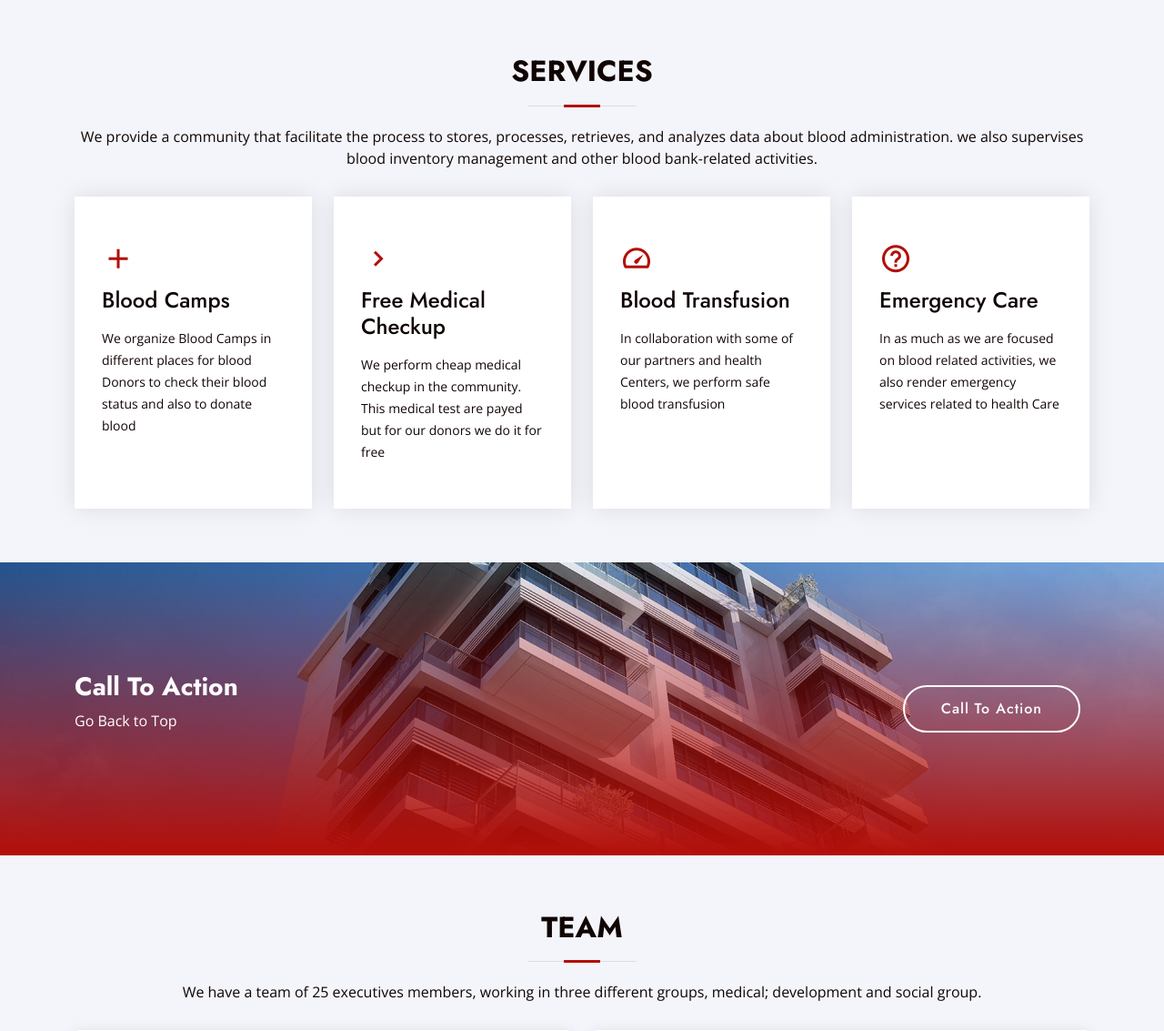
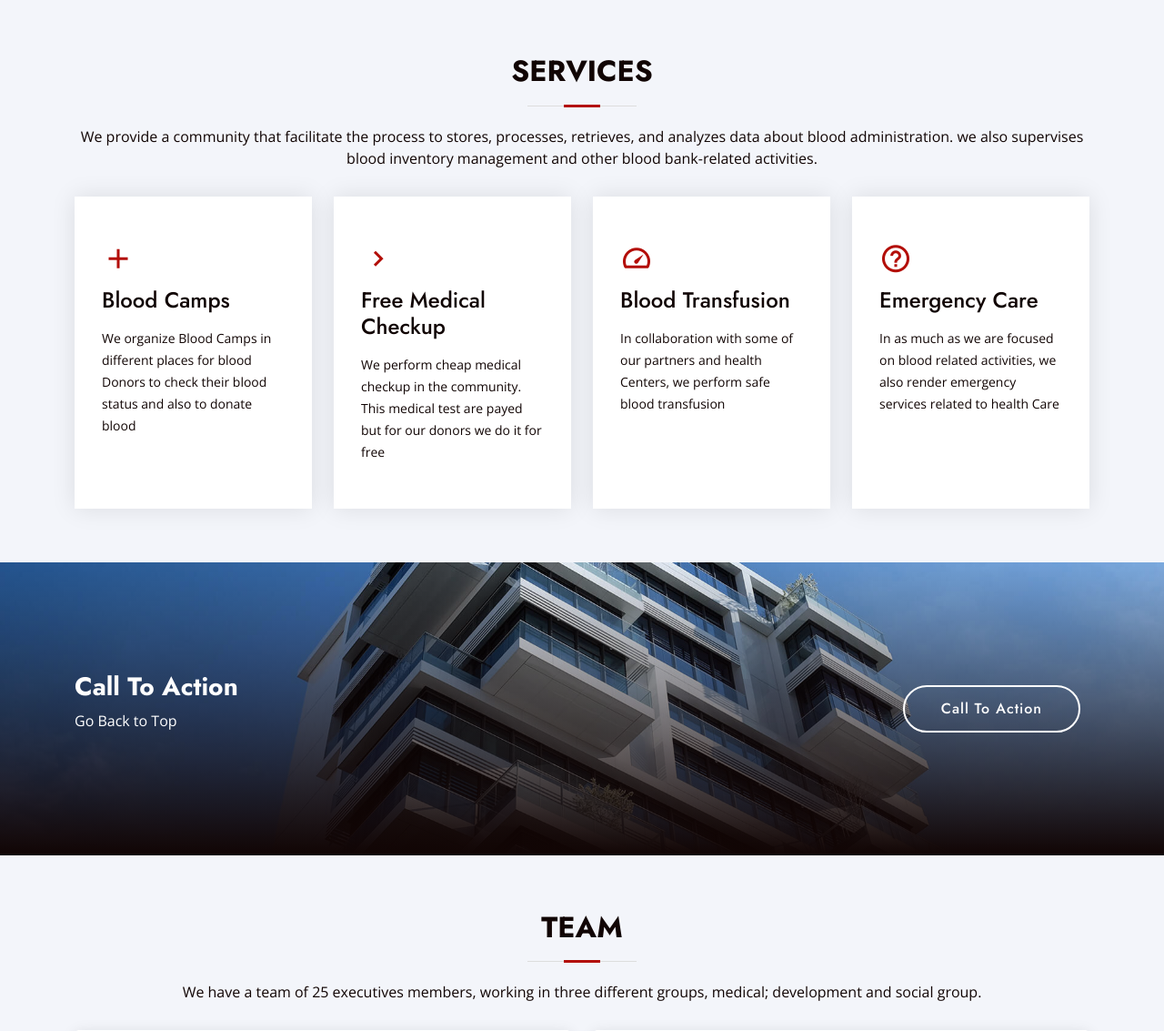
Before and after one commit to BetrandAjebua/btech_project, a PHP site: page / in a window 1280 px wide. Shown: the part 2464-3597 px from the top of the page at 91% size. Run offline with PHP 8.4, Linux system fonts and the light colour scheme.

Commit message:
call to action changed to dark background

```diff
--- a/assets/css/style.css
+++ b/assets/css/style.css
@@ -869,7 +869,7 @@ section {
 # Cta
 --------------------------------------------------------------*/
 .cta {
-  background: linear-gradient(#1C00ff00,var(--bmedium)), url("../img/cta-bg.jpg") fixed center center;
+  background: linear-gradient(#1C00ff00,var(--bdark)), url("../img/cta-bg.jpg") fixed center center;
   background-size: cover;
   padding: 120px 0;
 }
```
